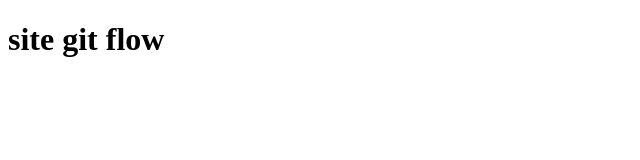
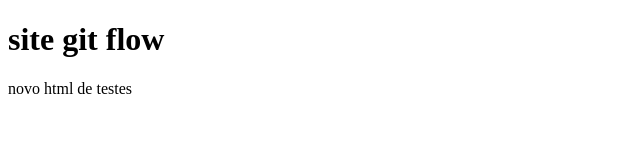
Before and after one commit to fabiosimedo/git-flow, a plain HTML site: page index.html in a window 1280 px wide. Shown: the whole page, without its empty margins (0-640 px from the left). Drawn offline with Linux system fonts and the light colour scheme.

Commit message:
novo html

```diff
--- a/index.html
+++ b/index.html
@@ -8,5 +8,7 @@
 </head>
 <body>
   <h1>site git flow</h1>
+
+  <p>novo html de testes</p>
 </body>
 </html>
```
